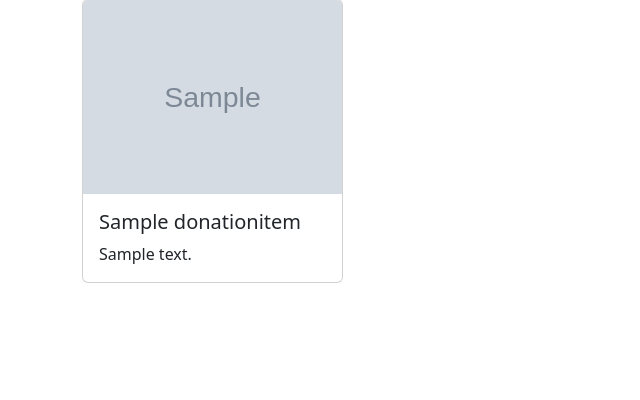
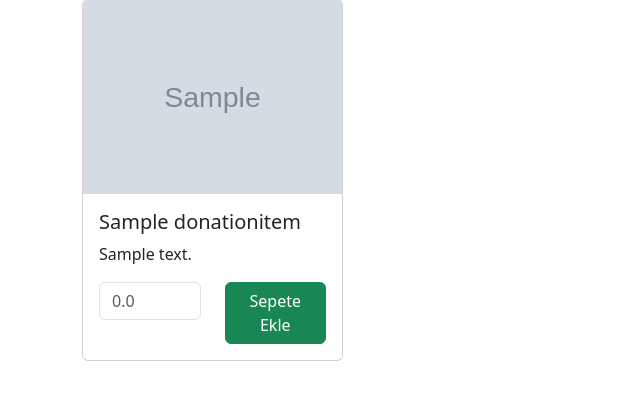
Before and after one commit to mebaysan/donation-app, a Django app: page / in a window 1280 px wide. Shown: the part 123-523 px from the top of the page, without its empty margins (0-640 px from the left). Run offline with Django 4.2, Linux system fonts and the light colour scheme; tables that the repository leaves empty hold one stand-in row (values such as "Sample post"); grey boxes marked "Sample" are stand-in pictures; parts of the project's set-up code (start-up, migrations or seed data) failed here and were passed over; some libraries are stand-ins or nearby versions.

Commit message:
drf added

```diff
--- a/requirements.txt
+++ b/requirements.txt
@@ -6,16 +6,20 @@ certifi==2022.12.7
 charset-normalizer==3.0.1
 click==8.1.3
 Django==4.1.5
+django-filter==22.1
 django-storages==1.13.2
+djangorestframework==3.14.0
 gunicorn==20.1.0
 idna==3.4
 jmespath==1.0.1
+Markdown==3.4.1
 mypy-extensions==0.4.3
 pathspec==0.10.2
 Pillow==9.4.0
 platformdirs==2.5.4
 psycopg2-binary==2.9.5
 python-dateutil==2.8.2
+pytz==2022.7.1
 requests==2.28.2
 s3transfer==0.6.0
 six==1.16.0
--- a/src/apps/web/urls.py
+++ b/src/apps/web/urls.py
@@ -12,6 +12,7 @@ urlpatterns = [
     path('profile-update/', views.profile_update, name='profile_update'),
     path('password-update/', views.password_update, name='password_update'),
     path('cart/', views.cart, name='cart'),
+    path('cart-update/', views.cart_update, name='cart_update'),
     path('transaction-success/', views.transaction_success, name='transaction_success'),
     path('transaction-fail/', views.transaction_fail, name='transaction_fail'),
 
--- a/src/apps/web/views.py
+++ b/src/apps/web/views.py
@@ -36,11 +36,19 @@ def transaction_fail(request):
     return HttpResponse(request)
 
 
+@login_required
 def cart(request):
     if request.method == 'POST':
         provider = PaymentProviderFactory.get_payment_provider()
         return provider.make_payment(request)
     return render(request, 'cart.html')
+
+
+@login_required
+@require_http_methods(['POST'])
+def cart_update(request):
+
+    return redirect('web:index')
 
 
 @require_http_methods(['POST'])
--- a/src/donation/settings.py
+++ b/src/donation/settings.py
@@ -33,6 +33,7 @@ INSTALLED_APPS = [
     "django.contrib.messages",
     "django.contrib.staticfiles",
     # 3rd party packages
+    "rest_framework",
     "storages",
     # custom apps
     "apps.management.apps.ManagementConfig",
--- a/src/templates/index.html
+++ b/src/templates/index.html
@@ -33,6 +33,19 @@
                                     <div class="card-body">
                                         <h5 class="card-title">{{ item.name }}</h5>
                                         <p class="card-text">{{ item.description }}</p>
+                                        <form action="" method="post">
+                                            <div class="row">
+                                                <div class="col-6">
+                                                    <label>
+                                                        <input type="number" class="form-control" required
+                                                               placeholder="0.0" name="amount">
+                                                    </label>
+                                                </div>
+                                                <div class="col-6">
+                                                    <button class="btn btn-success" type="submit">Sepete Ekle</button>
+                                                </div>
+                                            </div>
+                                        </form>
                                     </div>
                                 </div>
                             </div>
```
Also changed, not shown: src/apps/payment/api/serializers.py (added, +9 -0 lines), src/apps/payment/api/__init__.py (added), src/apps/payment/api/views.py (added).
